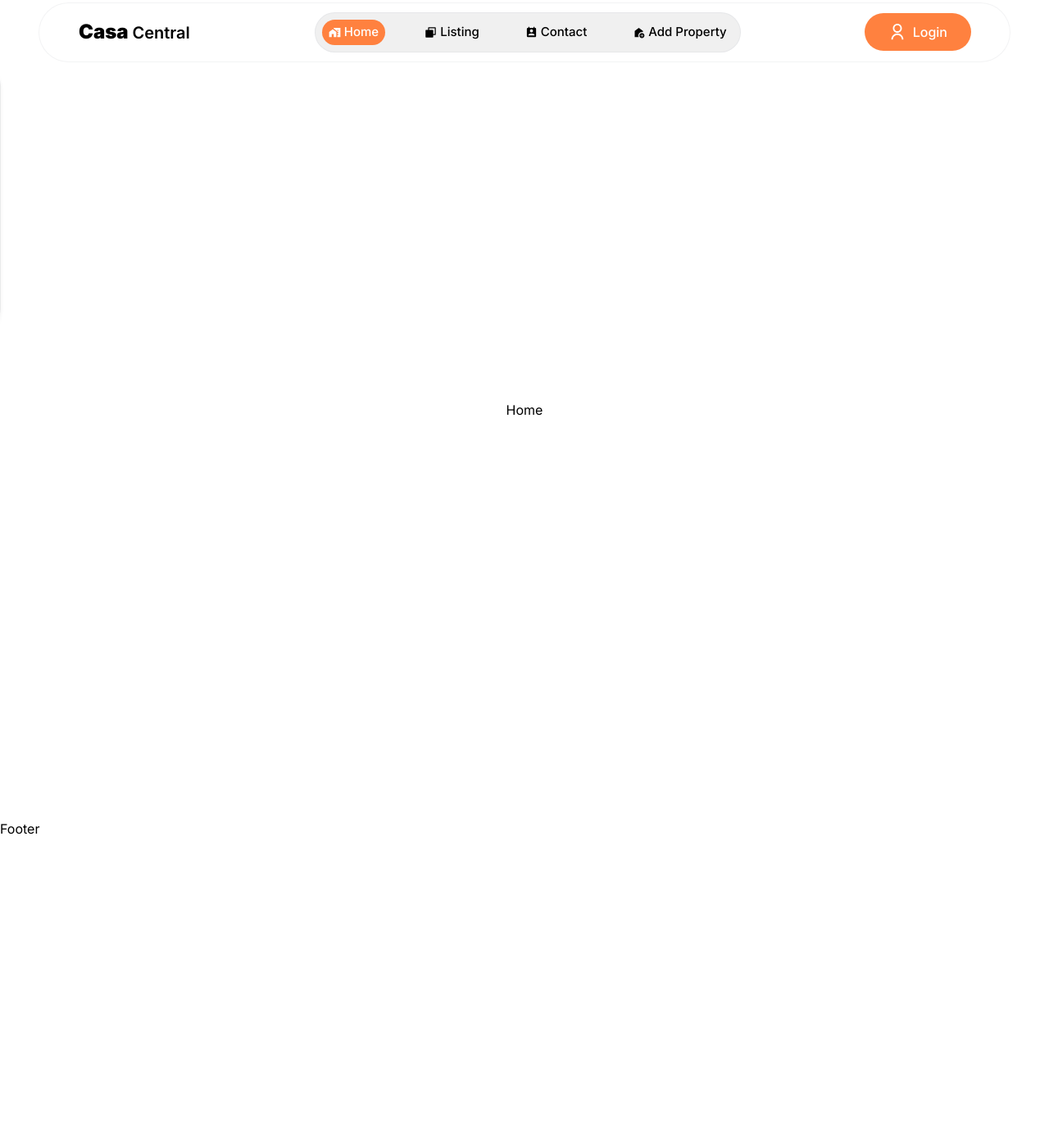
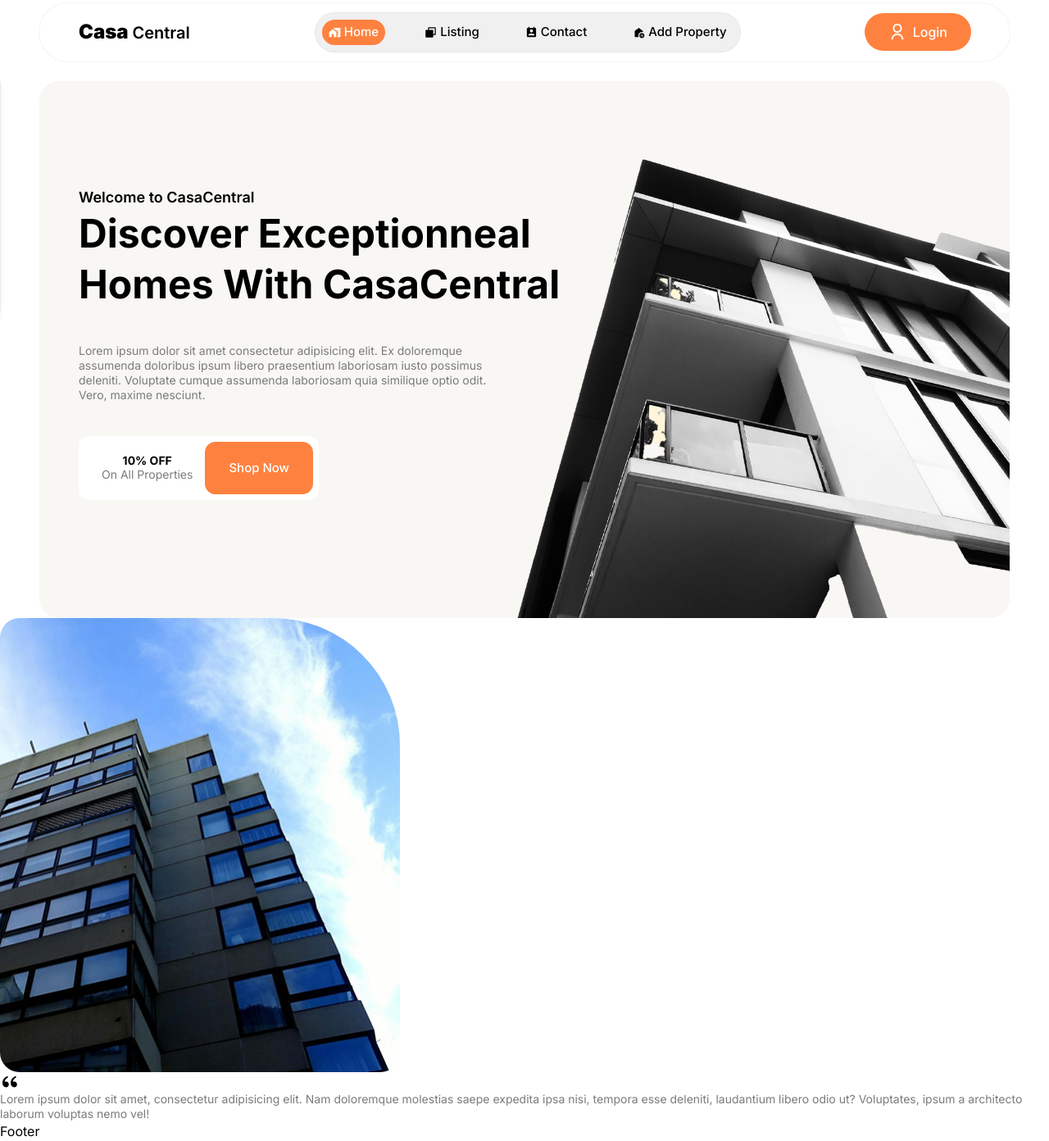
Before and after one commit to koffygeek/CasaCentral-Real_Estate, a React (Vite) app in the folder frontend/: page / in a window 1280 px wide. Shown: the whole page at 82% size. Before the commit the page ends 1023 px from the top, so only its background shows below. Built offline with nearby package versions, Linux system fonts and the light colour scheme; a web font is replaced by a local one.

Commit message:
Hero.jsx et tailwind

```diff
--- /dev/null
+++ b/frontend/src/components/About.jsx
@@ -0,0 +1,32 @@
+import { RiDoubleQuotesL } from "react-icons/ri";
+import aboutImg from "../assets/about.jpg";
+const About = () => {
+  return (
+    <section>
+      {/* container */}
+      <div>
+        {/* left side  */}
+        <div>
+          <img
+            src={aboutImg}
+            alt=""
+            className="rounded-3xl rounded-tr-[155px] w-[488px] "
+          />
+          <div>
+            <span>
+              <RiDoubleQuotesL className="text-2xl" />
+              <p>
+                Lorem ipsum dolor sit amet, consectetur adipisicing elit. Nam
+                doloremque molestias saepe expedita ipsa nisi, tempora esse
+                deleniti, laudantium libero odio ut? Voluptates, ipsum a
+                architecto laborum voluptas nemo vel!
+              </p>
+            </span>
+          </div>
+        </div>
+      </div>
+    </section>
+  );
+};
+
+export default About;
--- a/frontend/src/components/Header.jsx
+++ b/frontend/src/components/Header.jsx
@@ -1,13 +1,33 @@
 import { Link } from "react-router-dom";
 import Navbar from "./Navbar";
-import { useState } from "react";
+import { useEffect, useState } from "react";
 import { MdMenu, MdClose } from "react-icons/md";
 import userIcon from "../assets/user.svg";
 
 const Header = () => {
-  const [active, setactive] = useState(false);
+  const [active, setActive] = useState(false);
   const [menuOpened, setMenuOpened] = useState(false);
   const toggleMenu = () => setMenuOpened(!menuOpened);
+
+  useEffect(() => {
+    const handleScroll = () => {
+      if (window.scrollY > 0) {
+        // close the menu if open when scrolling occurs
+        if (menuOpened) {
+          setMenuOpened(false);
+        }
+      }
+      // detect scroll
+      setActive(window.scrollY > 40);
+    };
+    window.addEventListener("scroll", handleScroll);
+    // clean up the event listener when component unmounts
+    return () => {
+      window.removeEventListener("scroll", handleScroll);
+    };
+  },[menuOpened]);
+  // dependency array ensures that effect runs when menuOpened changes
+
   return (
     <header className="max-padd-container fixed top-1 w-full left-0 right-0 z-50">
       {/* container */}
--- /dev/null
+++ b/frontend/src/components/Hero.jsx
@@ -0,0 +1,37 @@
+import { Link } from "react-router-dom";
+
+const Hero = () => {
+  return (
+    <section className="max-padd-container pt-[99px]">
+      <div className="max-padd-container bg-hero bg-center bg-cover bg-no-repeat h-[655px] w-full rounded-3xl">
+        <div className="relative top-32 xs:top-32">
+          <span className="medium-18">Welcome to CasaCentral</span>
+          <h1 className="h1 capitalize max-w-[40rem]">
+            Discover Exceptionneal Homes With CasaCentral
+          </h1>
+          <p className="my-10 max-w-[33rem]">
+            Lorem ipsum dolor sit amet consectetur adipisicing elit. Ex
+            doloremque assumenda doloribus ipsum libero praesentium laboriosam
+            iusto possimus deleniti. Voluptate cumque assumenda laboriosam quia
+            similique optio odit. Vero, maxime nesciunt.
+          </p>
+          {/* button */}
+          <div className="inline-flex items-center justify-center gap-4 p-2 bg-white rounded-xl">
+            <div className="text-center regular-14 leading-tight pl-5">
+              <h5 className="uppercase font-bold">10% off</h5>
+              <p className="regular-14">On All Properties</p>
+            </div>
+            <Link
+              to={"/listing"}
+              className="btn-secondary rounded-xl flexCenter !py-5"
+            >
+              Shop Now
+            </Link>
+          </div>
+        </div>
+      </div>
+    </section>
+  );
+};
+
+export default Hero;
--- a/frontend/src/pages/Home.jsx
+++ b/frontend/src/pages/Home.jsx
@@ -1,5 +1,13 @@
+import About from "../components/About";
+import Hero from "../components/Hero";
+
 const Home = () => {
-  return <div className="flexCenter h-[999px] ">Home</div>;
+  return (
+    <main>
+      <Hero />
+      <About />
+    </main>
+  );
 };
 
 export default Home;
```
